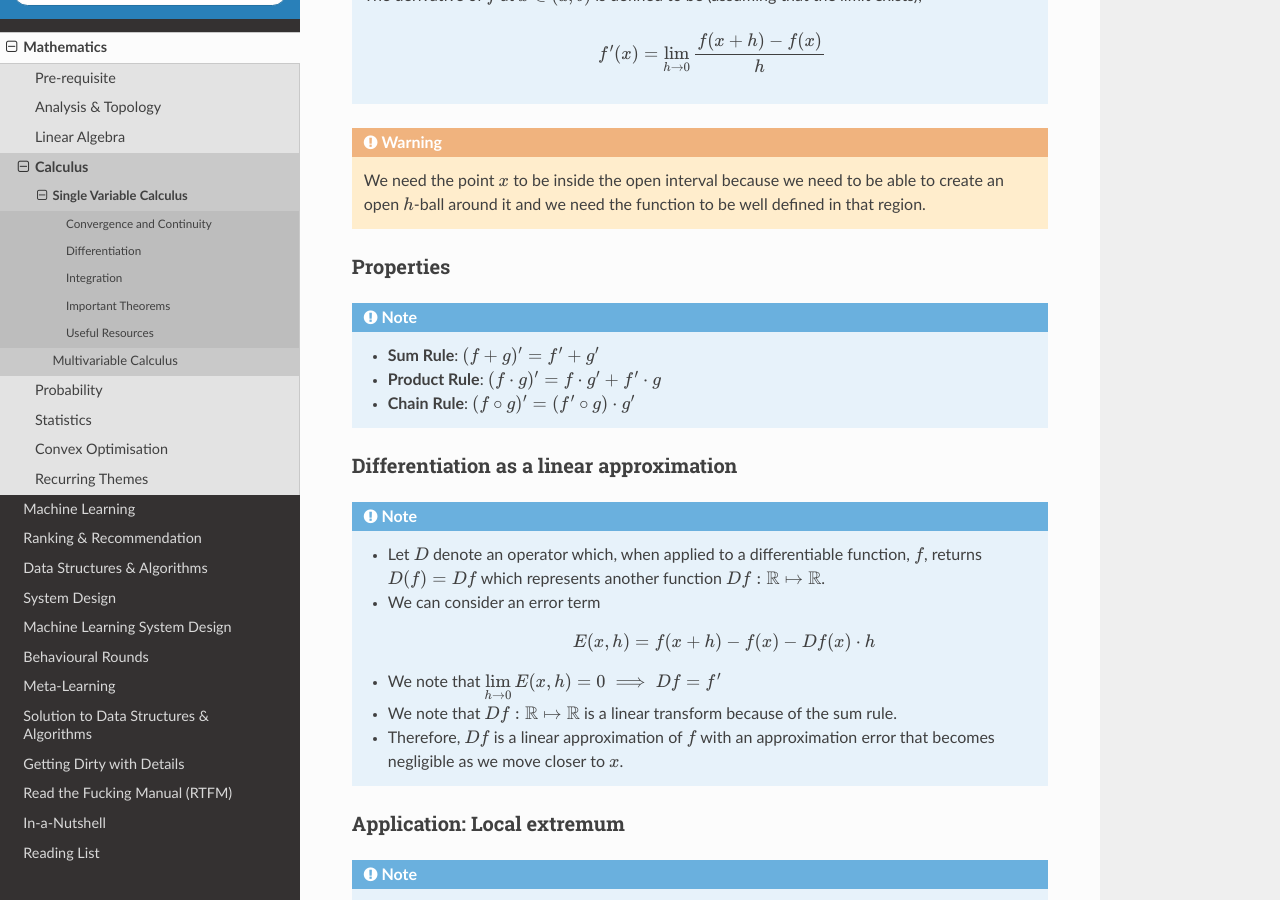
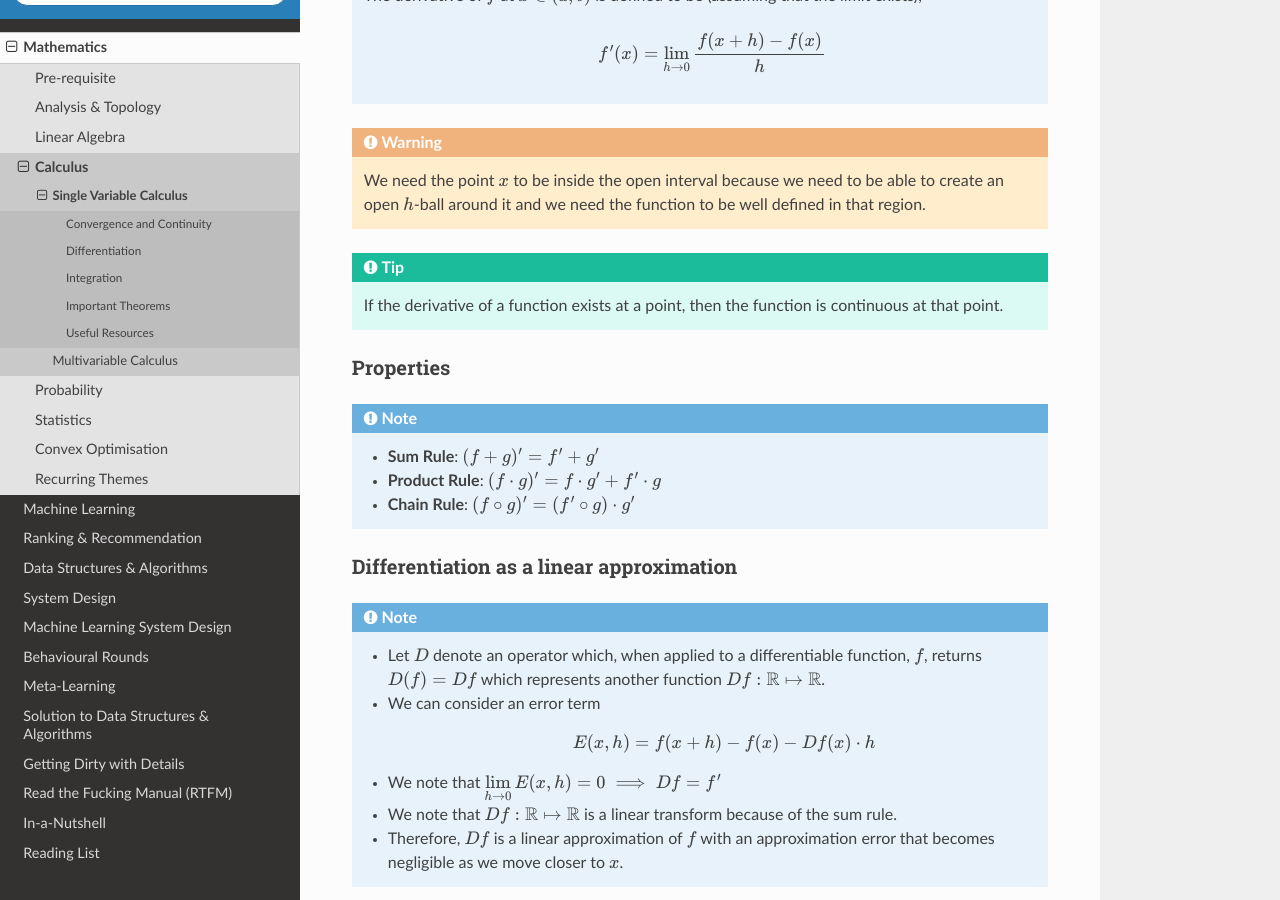
Before and after one commit to uselesstechjunks/leetcode, a Sphinx documentation site: the page built from docs/source/math/calc3/calc1.rst, in a window 1280 px wide and 900 px high, scrolled down 3685 px. Built offline with Sphinx 7.4.7 and the Read the Docs theme 2.0.0, drawn with Linux system fonts in a browser that asks for light colours.

Commit message:
Update calc1.rst

```diff
--- a/docs/source/math/calc3/calc1.rst
+++ b/docs/source/math/calc3/calc1.rst
@@ -131,6 +131,9 @@ Let :math:`f:(a,b)\subset\mathbb{R}\mapsto \mathbb{R}` be a continuous function
 
 .. warning::
 	We need the point :math:`x` to be inside the open interval because we need to be able to create an open :math:`h`-ball around it and we need the function to be well defined in that region.
+
+.. tip::
+	If the derivative of a function exists at a point, then the function is continuous at that point.
 
 Properties
 ================================================================
```
